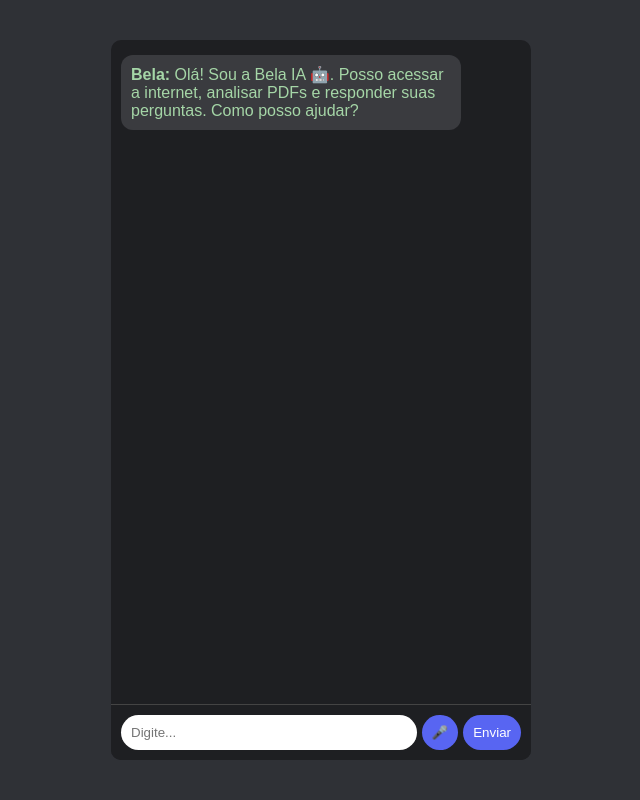
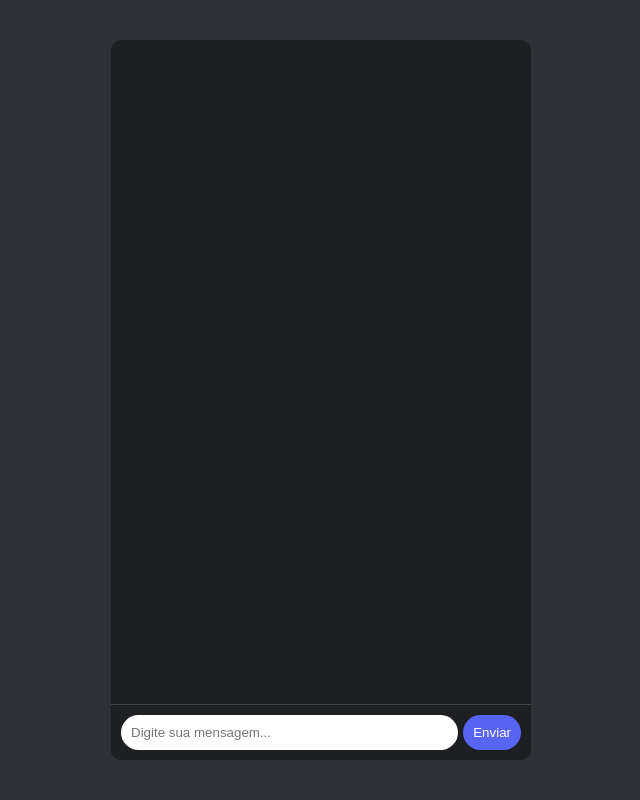
Before and after one commit to 124-414/bela_ia, a Flask app: page / in a window 1280 px wide. Shown: the whole page, without its empty margins (319-959 px from the left). Run offline with Flask 3, Linux system fonts and the light colour scheme.

Commit message:
html limpo sem mensagem inicial

```diff
--- a/templates/index.html
+++ b/templates/index.html
@@ -1,5 +1,5 @@
 <!DOCTYPE html>
-<html>
+<html lang="pt-BR">
 <head>
 <meta charset="UTF-8">
 <meta name="viewport" content="width=device-width, initial-scale=1.0">
@@ -38,34 +38,34 @@ flex-direction:column;
 }
 
 /* MENSAGENS */
-.msg{
+.user{
 margin:5px 0;
 padding:10px;
 border-radius:12px;
 max-width:80%;
+background:#4fc3f7;
+color:black;
+align-self:flex-end;
 word-wrap:break-word;
 }
 
-.user{
-background:#4fc3f7;
-color:black;
-align-self:flex-end;
-}
-
 .bot{
+margin:5px 0;
+padding:10px;
+border-radius:12px;
+max-width:80%;
 background:#3a3b3f;
 color:#a5d6a7;
 align-self:flex-start;
+word-wrap:break-word;
 }
 
-/* INPUT FIXO */
+/* INPUT */
 #box{
 display:flex;
 padding:10px;
 background:#1e1f22;
 border-top:1px solid #444;
-position:sticky;
-bottom:0;
 }
 
 #input{
@@ -95,7 +95,7 @@ height:100vh;
 border-radius:0;
 }
 
-.msg{
+.user, .bot{
 max-width:95%;
 }
 }
@@ -106,66 +106,19 @@ max-width:95%;
 
 <div id="container">
 
-<div id="chat"></div>
+    <!-- 🔥 CHAT LIMPO (SEM MENSAGEM INICIAL) -->
+    <div id="chat"></div>
 
-<div id="box">
-<input id="input" placeholder="Digite..." onkeypress="if(event.key==='Enter') enviar()">
-<button id="mic">🎤</button>
-<button id="send" onclick="enviar()">Enviar</button>
-</div>
+    <!-- INPUT -->
+    <div id="box">
+        <input id="input" placeholder="Digite sua mensagem..." />
+        <button id="send">Enviar</button>
+    </div>
 
 </div>
 
-<script>
-const chat = document.getElementById("chat");
-const input = document.getElementById("input");
-
-/* 🔥 Mensagem inicial automática */
-addMsg("Bela", "Olá! Sou a Bela IA 🤖. Posso acessar a internet, analisar PDFs e responder suas perguntas. Como posso ajudar?");
-
-/* FUNÇÃO DE EXIBIÇÃO */
-function addMsg(user, text){
-let div = document.createElement("div");
-div.className = "msg " + (user === "Você" ? "user" : "bot");
-
-/* permite imagens e HTML vindo do backend */
-div.innerHTML = "<b>" + user + ":</b> " + text;
-
-chat.appendChild(div);
-chat.scrollTop = chat.scrollHeight;
-}
-
-/* ENVIO */
-function enviar(){
-let msg = input.value.trim();
-if(!msg) return;
-
-addMsg("Você", msg);
-
-fetch("/chat", {
-method: "POST",
-headers: {"Content-Type": "application/json"},
-body: JSON.stringify({message: msg})
-})
-.then(res => res.json())
-.then(data => {
-addMsg("Bela", data.response);
-})
-.catch(() => {
-addMsg("Bela", "Erro ao conectar com o servidor.");
-});
-
-input.value = "";
-}
-
-/* BOTÃO ENTER */
-document.getElementById("send").onclick = enviar;
-
-/* 🎤 (placeholder, não quebra nada) */
-document.getElementById("mic").onclick = () => {
-alert("Função de voz será ativada em breve.");
-};
-</script>
+<!-- 🔥 USA APENAS SCRIPT EXTERNO -->
+<script src="/static/script.js"></script>
 
 </body>
 </html>
```
Also changed, not shown: tools_news.py (+12 -5 lines), 1 other file.
